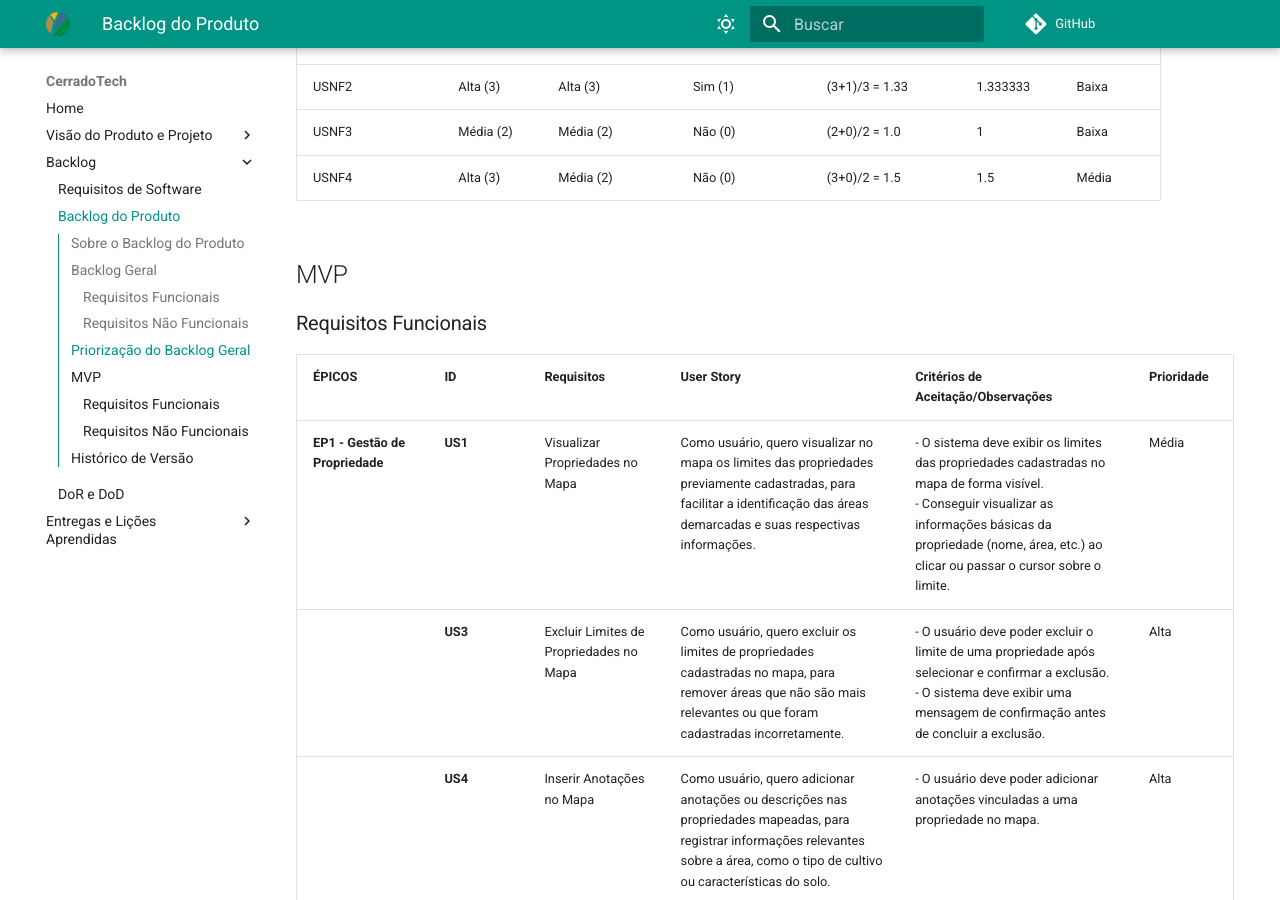
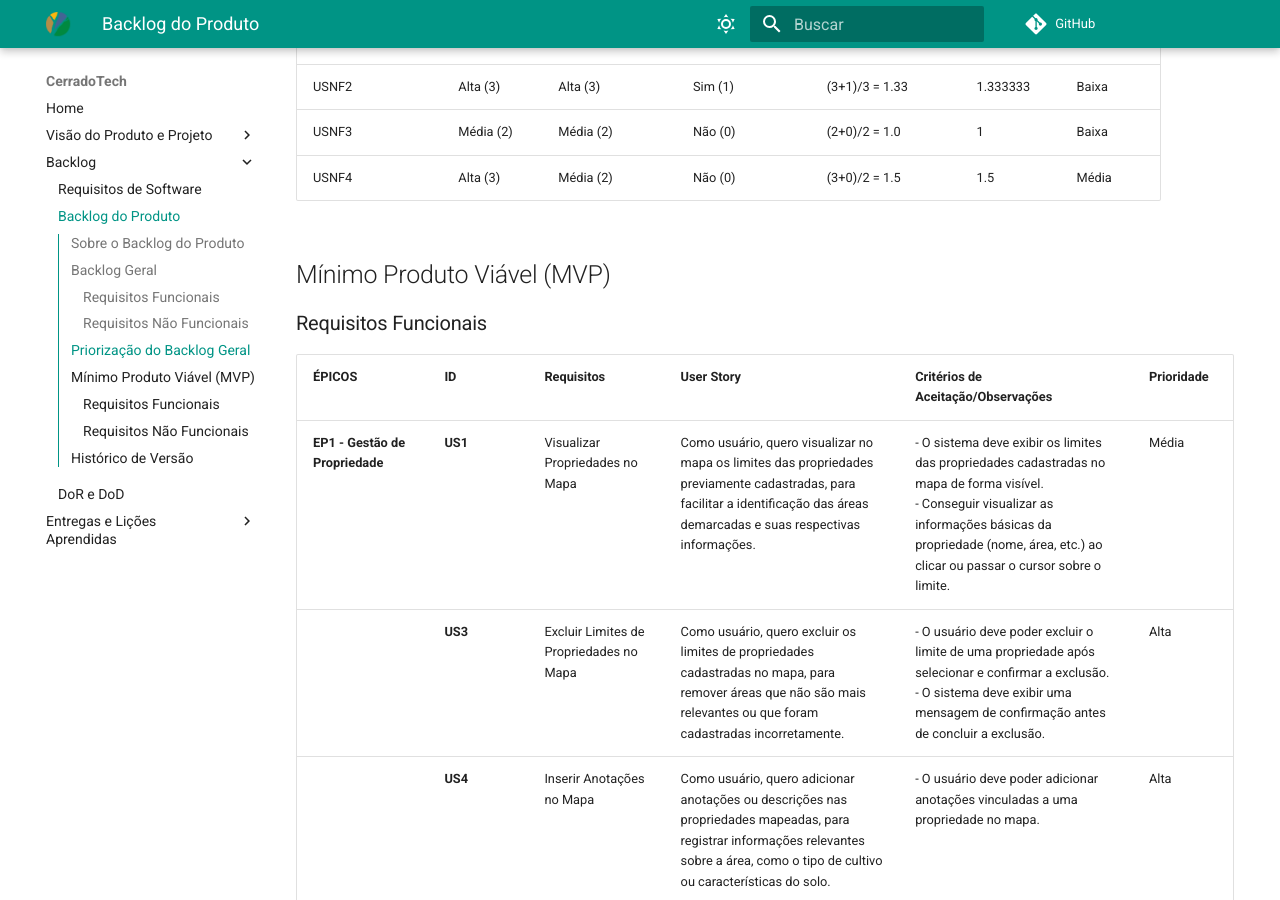
Before and after one commit to mdsreq-fga-unb/2024.2-T03-CerradoTech, an MkDocs documentation site: the page built from docs/sections/backlog.md, in a window 1280 px wide and 900 px high, scrolled down 3455 px. Built offline with MkDocs 1.6.1 and Material for MkDocs 9.7.7, drawn with Linux system fonts in a browser that asks for light colours; comment, search, counter and statistics services are not loaded.

Commit message:
Titulo MVP

```diff
--- a/docs/sections/backlog.md
+++ b/docs/sections/backlog.md
@@ -72,7 +72,7 @@ O backlog do produto é uma lista organizada por prioridade, contendo funcionali
 | USNF3                   | Média (2)     | Média (2)            | Não (0)              | (2+0)/2 = 1.0           | 1             | Baixa          |
 | USNF4                   | Alta (3)      | Média (2)            | Não (0)              | (3+0)/2 = 1.5           | 1.5           | Média          |
 
-## MVP
+## Mínimo Produto Viável (MVP)
 
 ### Requisitos Funcionais
 
```
